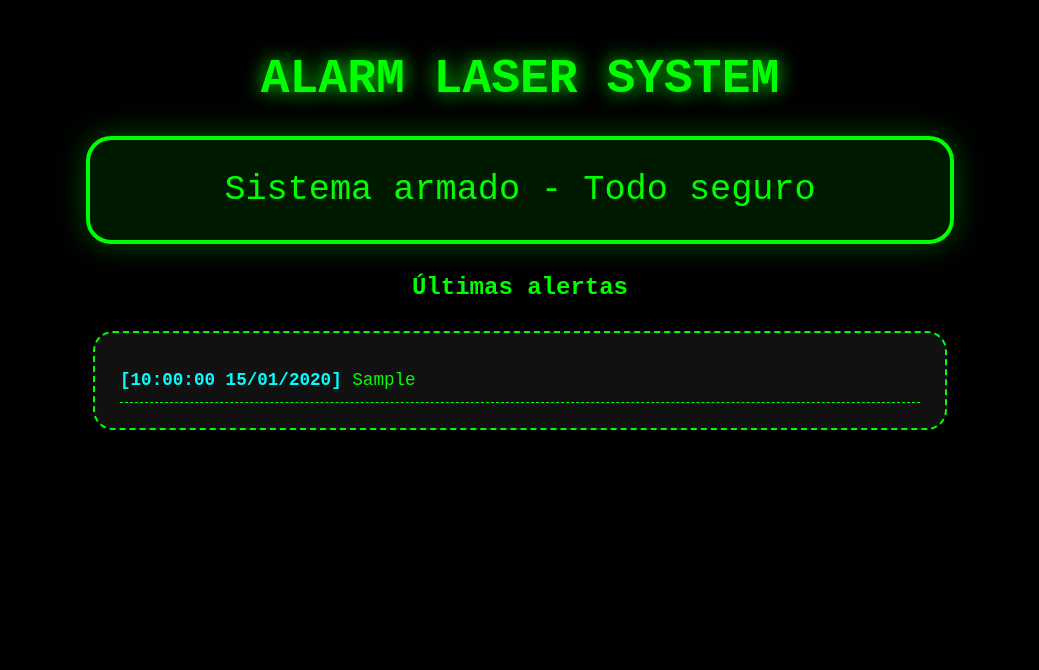
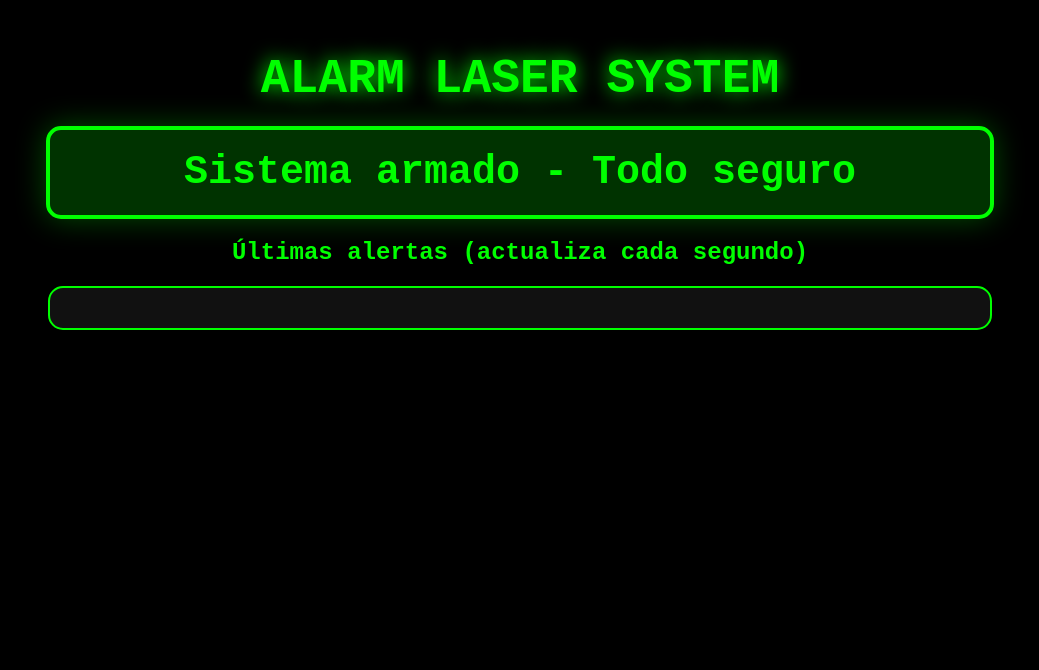
Before and after one commit to jairdavidcastro27/IOT_VERA, a Flask app: page / in a window 1280 px wide. Shown: the top 670 px of the page, without its empty margins (120-1159 px from the left). Run offline with Flask 3, Linux system fonts and the light colour scheme; tables that the repository leaves empty hold one stand-in row (values such as "Sample post"); some libraries are stand-ins or nearby versions.

Commit message:
solucion error 22

```diff
--- a/templates/index.html
+++ b/templates/index.html
@@ -3,52 +3,83 @@
 <head>
   <meta charset="UTF-8">
   <meta name="viewport" content="width=device-width, initial-scale=1.0">
-  <title>ALARM LASER - TIEMPO REAL</title>
-  <script src="https://cdn.socket.io/4.7.5/socket.io.min.js"></script>
+  <title>ALARM LASER - ULTRA RÁPIDO</title>
   <link rel="stylesheet" href="/static/style.css">
+  <style>
+    body { background: #000; color: #0f0; font-family: 'Courier New', monospace; text-align: center; padding: 20px; }
+    h1 { font-size: 3em; text-shadow: 0 0 20px #0f0; margin-bottom: 10px; }
+    .status {
+      font-size: 2.5em; padding: 20px; border-radius: 15px; margin: 20px auto;
+      max-width: 900px; transition: all 0.3s; font-weight: bold;
+    }
+    .status.safe { background: rgba(0,255,0,0.2); border: 4px solid #0f0; }
+    .status.alert {
+      background: rgba(255,0,0,0.6); border: 4px solid #f00; color: #fff;
+      animation: pulso 0.8s infinite; text-shadow: 0 0 15px #f00;
+    }
+    @keyframes pulso { 50% { opacity: 0.7; } }
+    .log {
+      background: #111; padding: 20px; border-radius: 15px; max-width: 900px;
+      margin: 20px auto; text-align: left; border: 2px solid #0f0; max-height: 70vh; overflow-y: auto;
+    }
+    .entry { padding: 10px; border-bottom: 1px dashed #0f0; font-size: 1.1em; }
+    .time { color: #0ff; font-weight: bold; }
+  </style>
 </head>
 <body>
   <h1>ALARM LASER SYSTEM</h1>
   <div id="status" class="status safe">Sistema armado - Todo seguro</div>
 
-  <h2>Últimas alertas</h2>
-  <div id="log" class="log">
-    {% for a in alertas %}
-    <div class="entry">
-      <span class="time">[{{ a.timestamp.strftime('%H:%M:%S %d/%m/%Y') }}]</span>
-      {{ a.mensaje }}
-    </div>
-    {% endfor %}
-  </div>
+  <h2>Últimas alertas (actualiza cada segundo)</h2>
+  <div id="log" class="log"></div>
 
   <script>
-    const socket = io();
     const status = document.getElementById('status');
     const log = document.getElementById('log');
 
-    socket.on('nueva_alerta', (data) => {
-      // Añadir al historial
-      const div = document.createElement('div');
-      div.className = 'entry';
-      div.innerHTML = `<span class="time">[${data.timestamp}]</span> ${data.mensaje}`;
-      log.insertBefore(div, log.firstChild);
+    async function actualizarTodo() {
+      try {
+        const res = await fetch('/api/alertas?' + Date.now()); // evita caché
+        const data = await res.json();
 
-      if (log.children.length > 25) log.removeChild(log.lastChild);
+        log.innerHTML = '';
+        let hayIntruso = false;
 
-      // Activar alerta visual
-      status.textContent = "¡INTRUSO DETECTADO!";
-      status.className = "status alert";
+        data.alertas.forEach(a => {
+          const div = document.createElement('div');
+          div.className = 'entry';
+          div.innerHTML = `<span class="time">[${a.timestamp}]</span> ${a.mensaje}`;
+          log.prepend(div); // arriba las nuevas
 
-      // Volver a verde después de 10 segundos (si no hay más alertas)
-      setTimeout(() => {
-        if (log.children.length > 0 && log.children[0].textContent.includes("INTRUSO")) {
-          // Hay alerta reciente
+          if (a.mensaje.toUpperCase().includes("INTRUSO") ||
+              a.mensaje.toUpperCase().includes("CORTADO") ||
+              a.mensaje.toUpperCase().includes("DETECTADO")) {
+            hayIntruso = true;
+          }
+        });
+
+        // Cambiar estado al instante
+        if (hayIntruso) {
+          status.textContent = "¡INTRUSO DETECTADO!";
+          status.className = "status alert";
         } else {
           status.textContent = "Sistema armado - Todo seguro";
           status.className = "status safe";
         }
-      }, 10000);
-    });
+
+      } catch (err) {
+        console.log("Error de conexión temporal...");
+      }
+    }
+
+    // Carga inmediata al abrir
+    actualizarTodo();
+
+    // ACTUALIZA CADA 1000ms = 1 segundo (puedes bajar a 500ms si quieres aún más rápido)
+    setInterval(actualizarTodo, 1000);
+
+    // Opcional: aún más rápido → cada medio segundo
+    // setInterval(actualizarTodo, 500);
   </script>
 </body>
 </html>
```
